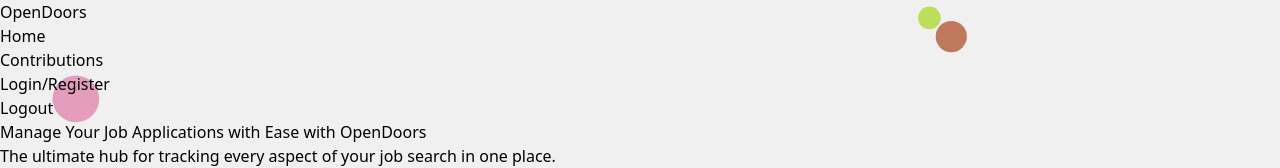
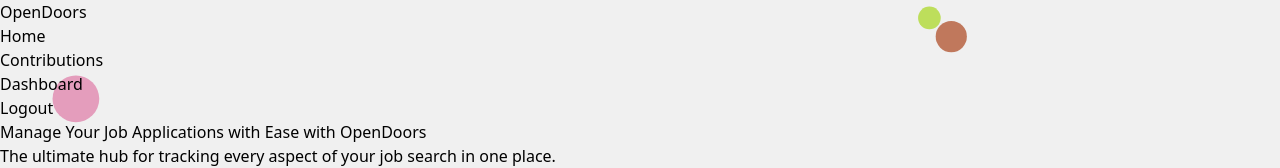
Before and after one commit to CRSantiago/OpenDoors, a React (Create React App) app in the folder client/: page / in a window 1280 px wide. Shown: the top 168 px of the page. Built offline with nearby package versions, Linux system fonts and the light colour scheme; sample sign-in values are in the browser's storage.

Commit message:
allow user to navigate to dashboard

```diff
--- a/client/src/components/NavBar.jsx
+++ b/client/src/components/NavBar.jsx
@@ -1,6 +1,6 @@
-import React from 'react'
-import { Link } from 'react-router-dom'
-import { useAuth } from '../AuthContext'
+import React from "react"
+import { Link } from "react-router-dom"
+import { useAuth } from "../AuthContext"
 
 const Navbar = () => {
   const { user, logout } = useAuth()
@@ -21,11 +21,20 @@
               Contributions
             </Link>
           </li>
-          <li className="mr-6">
-            <Link to="/auth" className="hover:bg-gray-700 p-2 rounded">
-              Login/Register
-            </Link>
-          </li>
+          {!user && (
+            <li className="mr-6">
+              <Link to="/auth" className="hover:bg-gray-700 p-2 rounded">
+                Login/Register
+              </Link>
+            </li>
+          )}
+          {user && (
+            <li className="mr-6">
+              <Link to="/dashboard" className="hover:bg-gray-700 p-2 rounded">
+                Dashboard
+              </Link>
+            </li>
+          )}
           <div className="flex items-center">
             {user && (
               <button
```
